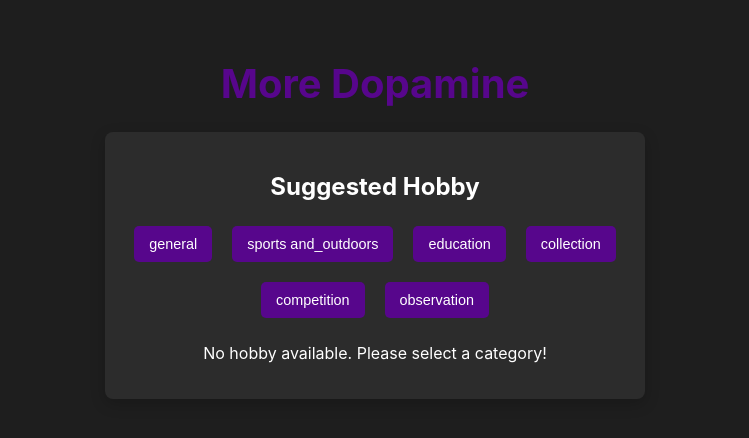
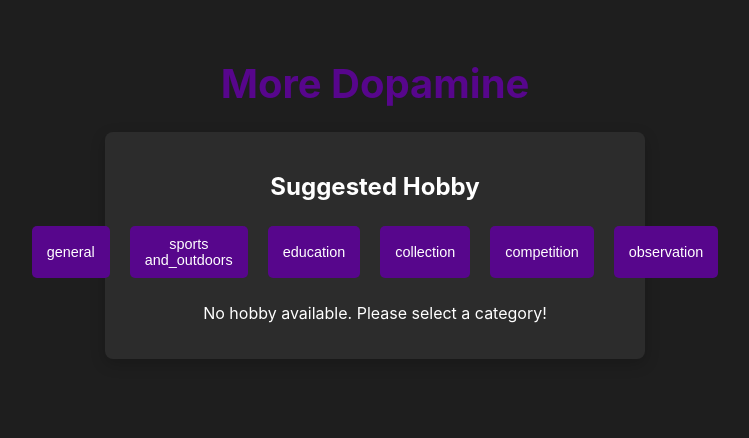
Before and after one commit to Kyrie21323/more-dopamine, a React (Create React App) app: page / in a window 1280 px wide. Shown: the top 438 px of the page, without its empty margins (265-1014 px from the left). Built offline with nearby package versions, Linux system fonts and the light colour scheme; no server answers.

Commit message:
final edit

```diff
--- a/src/App.css
+++ b/src/App.css
@@ -1,126 +1,128 @@
-/* App.css */
-
-body {
-  margin: 0;
+/*styles for entire page*/
+body{
+  margin: 0; /*remove default margin*/
   font-family: -apple-system, BlinkMacSystemFont, 'Segoe UI', 'Roboto', 'Oxygen',
     'Ubuntu', 'Cantarell', 'Fira Sans', 'Droid Sans', 'Helvetica Neue',
-    sans-serif;
+    sans-serif;                           /*font stack*/
   -webkit-font-smoothing: antialiased;
-  -moz-osx-font-smoothing: grayscale;
-  background-color: #1e1e1e; /* Dark background for contrast */
-  color: #ffffff; /* White text for better visibility */
+  background-color: #1e1e1e;            /*dark background for better contrast*/
+  color: #ffffff;                       /*white text for better contrast*/
 }
 
-h1 {
-  color: #57068c; /* NYU Purple for the main heading */
-  font-size: 2.5rem;
-  margin-bottom: 1.5rem;
+/*main heading*/
+h1{
+  color: #57068c;                       /*NYU Purple color*/
+  font-size: 2.5rem;                      /*larger size*/
+  margin-bottom: 1.5rem;                  /*space below the main heading*/
 }
 
-h2 {
-  color: #ffffff; /* White for secondary headings */
-  margin-bottom: 1rem;
+/*secondary heading*/
+h2{
+  color: #ffffff;                       /*white color*/
+  margin-bottom: 1rem;                    /*space below the subheading*/
 }
 
-.App {
-  text-align: center;
-  padding: 2rem;
+/*cotainer style*/
+.App{
+  text-align: center;                     /*center-align*/
+  padding: 2rem;                          /*padding*/
 }
 
-.App-header {
-  background-color: #282c34;
-  min-height: 100vh;
-  display: flex;
-  flex-direction: column;
-  align-items: center;
-  justify-content: center;
-  font-size: calc(10px + 2vmin);
-  color: white;
+/*container header style*/
+.App-header{
+  background-color: #282c34;            /*dark background*/
+  min-height: 100vh;                      /*full viewport*/
+  display: flex;                          /*flexbox for centering*/
+  flex-direction: column;                 /*stack items vertically*/
+  align-items: center;                    /*center align - h*/
+  justify-content: center;                /*center align - v*/
+  font-size: calc(10px + 2vmin);          /*font size*/
+  color: white;                         /*white text*/
 }
 
-h2 {
-  color: #ffffff;
+/*button styles*/
+button{
+  background-color: #57068c;            /*NYU Purple for button background*/
+  color: #ffffff;                       /*white text*/
+  border: none;                           /*remove border*/
+  padding: 10px 20px;                     /*space inside button*/
+  font-size: 1rem;                        /*font size for buttons*/
+  margin: 10px;                           /*space around buttons*/
+  border-radius: 5px;                     /*rounded corners for buttons*/
+  cursor: pointer;                        /*pointer cursor on hover*/
+  transition: background-color 0.3s;      /*smooth color change on hover*/
 }
 
-button {
-  background-color: #57068c; /* NYU Purple */
-  color: #ffffff;
-  border: none;
-  padding: 10px 20px;
-  font-size: 1rem;
-  margin: 10px;
-  border-radius: 5px;
-  cursor: pointer;
-  transition: background-color 0.3s;
+/*button hover effect*/
+button:hover{
+  background-color: #6d1fa7;            /*lighter purple*/
 }
 
-button:hover {
-  background-color: #6d1fa7; /* Lighter shade for hover */
+/*button focus*/
+button:focus{
+  outline: none;                          /*remove outline*/
 }
 
-button:focus {
-  outline: none;
+/*url style*/
+a{
+  color: #61dafb;                       /*light blue*/
+  text-decoration: none;                  /*no underline*/
+  margin-top: 10px;                       /*space above link*/
+  display: inline-block;                  /*make links as block elements*/
 }
 
-a {
-  color: #61dafb; /* Light blue for links */
-  text-decoration: none;
-  margin-top: 10px;
-  display: inline-block;
+/*url hover effect*/
+a:hover{
+  text-decoration: underline;             /*underlining*/
 }
 
-a:hover {
-  text-decoration: underline;
+/*loading style*/
+.loading{
+  font-size: 1.2rem;                      /*larger text size*/
+  margin-top: 1rem;                       /*space above text*/
+  color: #bbbbbb;                       /*gray color*/
 }
 
-.loading {
-  font-size: 1.2rem;
-  margin-top: 1rem;
-  color: #bbbbbb; /* Gray for loading text */
+/*container for suggestion box*/
+.hobby-container{
+  background-color: #2c2c2c;            /*dark gray background for hobby box*/
+  padding: 20px;                          /*padding around box*/
+  border-radius: 8px;                     /*rounded corners*/
+  box-shadow: 0 5px 15px rgba(0, 0, 0, 0.2);        /*shadow effect*/
+  max-width: 500px;                       /*max-width*/
+  margin: 0 auto;                         /*center align*/
+  margin-top: 20px;                       /*space - top of the container*/
 }
 
-.hobby-container {
-  background-color: #2c2c2c; /* Slightly lighter background for the hobby box */
-  padding: 20px;
-  border-radius: 8px;
-  box-shadow: 0 5px 15px rgba(0, 0, 0, 0.2);
-  max-width: 500px;
-  margin: 0 auto;
-  margin-top: 20px;
+/*category buttons container*/
+.category-buttons{
+  margin: 20px 0;                         /*vertical margin*/
+  display: flex;                          /*flexbox for button alignment*/
+  gap: 10px;                              /*space between buttons*/
+  justify-content: center;                /*center buttons - h*/
 }
 
-hobby-container h2 {
-  margin-bottom: 1rem;
+/*category button styles*/
+.category-button{
+  background-color: #57068c;            /*NYU Purple*/
+  color: #ffffff;                       /*white text*/
+  border: none;                           /*remove border*/
+  padding: 10px 15px;                     /*padding*/
+  font-size: 0.9rem;                      /*font size smaller than default*/
+  margin: 5px;                            /*space around buttons*/
+  border-radius: 5px;                     /*rounded corners*/
+  cursor: pointer;                        /*pointer cursor on hover*/
+  transition: background-color 0.3s;      /*smooth transition for hover effect*/
 }
 
-/* Style for category buttons */
-.category-buttons {
-  margin: 20px 0;
-  display: flex;
-  gap: 10px;
-  justify-content: center;
-  flex-wrap: wrap;
+/*hover effect for category buttons*/
+.category-button:hover{
+  background-color: #6d1fa7;            /*lighter purple on hover*/
 }
 
-.category-button {
-  background-color: #57068c;
-  color: #ffffff;
-  border: none;
-  padding: 10px 15px;
-  font-size: 0.9rem;
-  margin: 5px;
-  border-radius: 5px;
-  cursor: pointer;
-  transition: background-color 0.3s;
+/*hobby details display styles*/
+.hobby-details{
+  margin-top: 20px;                       /*space above the hobby details*/
+  text-align: center;                     /*center-align text*/
+  color: #dddddd;                       /*light gray color for details*/
 }
-
-.category-button:hover {
-  background-color: #6d1fa7;
-}
-
-/* Style for hobby details */
-.hobby-details {
-  margin-top: 20px;
-  text-align: center;
-  color: #dddddd;
-}
--- a/src/App.js
+++ b/src/App.js
@@ -1,14 +1,16 @@
 import React from 'react';
-import './App.css';
-import HobbySuggestion from './components/HobbySuggestion.js'; // Ensure the correct import path
+import './App.css';                                             //import the global styles for the app
+import HobbySuggestion from './components/HobbySuggestion.js';  //import the HobbySuggestion
 
-function App() {
+//main App component
+function App(){
   return (
     <div className="App">
+      {/*main header*/}
       <h1>More Dopamine</h1>
-      <HobbySuggestion /> {/* Display the HobbySuggestion component */}
+      {/*display HobbySuggestion component, that handles fetching and displaying hobbies*/}
+      <HobbySuggestion />
     </div>
   );
 }
-
 export default App;
--- a/src/components/HobbySuggestion.js
+++ b/src/components/HobbySuggestion.js
@@ -1,74 +1,80 @@
 import React, { useState, useEffect } from 'react';
-
 const HobbySuggestion = () => {
+  //store fetched hobby data
   const [hobby, setHobby] = useState(null);
+  //handle loading status
   const [loading, setLoading] = useState(false);
+  //API key stored in .env file for security
   const API_KEY = process.env.REACT_APP_API_KEY;
-  const categories = [
+  //available hobby categories
+  const categories=[
     'general',
     'sports_and_outdoors',
     'education',
     'collection',
     'competition',
     'observation',
-  ]; // Available categories
+  ];
 
-  // Function to fetch a random hobby based on category
-  const fetchRandomHobby = (category) => {
+  //function to fetch random hobby based on the selected category
+  const fetchRandomHobby = (category)=>{
+    //loading state is true while fetching
     setLoading(true);
-
-    console.log(`Fetching hobby from category: ${category}`); // Check which category is being fetched
-
-    fetch(`https://api.api-ninjas.com/v1/hobbies?category=${category}`, {
+    //debugging
+    //console.log(`Fetching hobby from category: ${category}`);
+    //fetch data from the API based on the selected category
+    fetch(`https://api.api-ninjas.com/v1/hobbies?category=${category}`,{
       method: 'GET',
       headers: {
         'X-Api-Key': API_KEY,
         'Content-Type': 'application/json',
       },
     })
-      .then(response => {
-        console.log("API Response Status:", response.status); // Log the response status
-        if (!response.ok) {
-          throw new Error(`HTTP error! status: ${response.status}`);
-        }
-        return response.json();
-      })
-      .then(data => {
-        console.log("API Data Received:", data); // Check the received data
-        if (data && typeof data === 'object' && data.hobby) {
+      .then(data =>{
+        //check if valid data is received and set the hobby state
+        if(data && typeof data === 'object' && data.hobby){
           setHobby(data);
-        } else {
+        }else{
+          //set hobby to null if not
           setHobby(null);
         }
+        //set loading state to false after data is processed
         setLoading(false);
       })
-      .catch(error => {
-        console.error('Error fetching hobby:', error); // Log if there's an error
+      .catch(error =>{
+        //debugging purposes for error while fetching
+        console.error('Error fetching hobby:', error);
+        //set loading state to false if an error occurs
         setLoading(false);
       });
   };
 
-  // Rendering the category buttons
-  return (
+  //make category buttons and hobby details for display
+  return(
     <div className="hobby-container">
+      {/*header*/}
       <h2>Suggested Hobby</h2>
+      {/*buttons for each category*/}
       <div className="category-buttons">
-        {categories.map((category) => (
+        {categories.map((category)=>(
           <button
-            key={category}
-            onClick={() => fetchRandomHobby(category)}
+            key={category}      //create unique key for each button
+            onClick={()=>fetchRandomHobby(category)}    //set to the specific hobby when clicked
             className="category-button"
           >
+            {/*display category name with underscores*/}
             {category.replace('_', ' ')}
           </button>
         ))}
       </div>
 
-      {/* Display loading or fetched hobby */}
-      {loading ? (
+      {/*display 'loading...' or hobby details based on state*/}
+      {loading?(
+        //show loading text while data is being fetched
         <p className="loading">Loading...</p>
-      ) : (
+      ):(
         hobby ? (
+          //display hobby details
           <div className="hobby-details">
             <p><strong>Hobby:</strong> {hobby.hobby}</p>
             <p><strong>Category:</strong> {hobby.category}</p>
@@ -77,11 +83,11 @@ const HobbySuggestion = () => {
             </a>
           </div>
         ) : (
+          //display as below if hobby is not available
           <p>No hobby available. Please select a category!</p>
         )
       )}
     </div>
   );
 };
-
 export default HobbySuggestion;
--- a/src/index.css
+++ b/src/index.css
@@ -1,13 +1,14 @@
 body {
+  /*reset margin for spacing*/
   margin: 0;
+  /*system fonts for better performance across different devices*/
   font-family: -apple-system, BlinkMacSystemFont, 'Segoe UI', 'Roboto', 'Oxygen',
     'Ubuntu', 'Cantarell', 'Fira Sans', 'Droid Sans', 'Helvetica Neue',
     sans-serif;
-  -webkit-font-smoothing: antialiased;
-  -moz-osx-font-smoothing: grayscale;
 }
 
 code {
+  /*monospaced fonts - better readability*/
   font-family: source-code-pro, Menlo, Monaco, Consolas, 'Courier New',
     monospace;
 }
```
Also changed, not shown: public/index.html (+7 -0 lines), src/index.js (+6 -3 lines), 2 other files (tests, documents, lock files or other folders).
